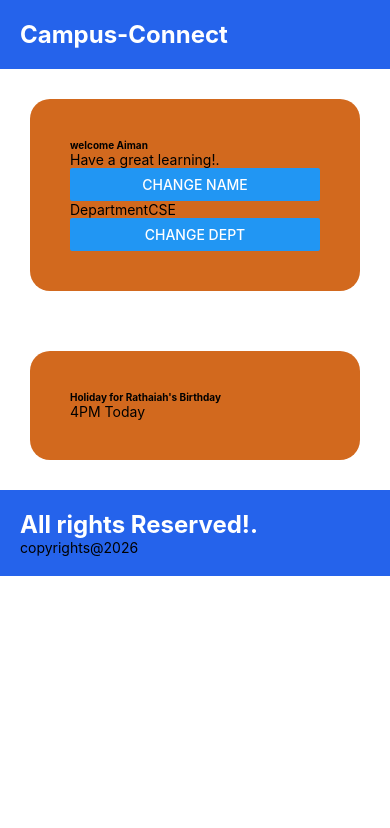
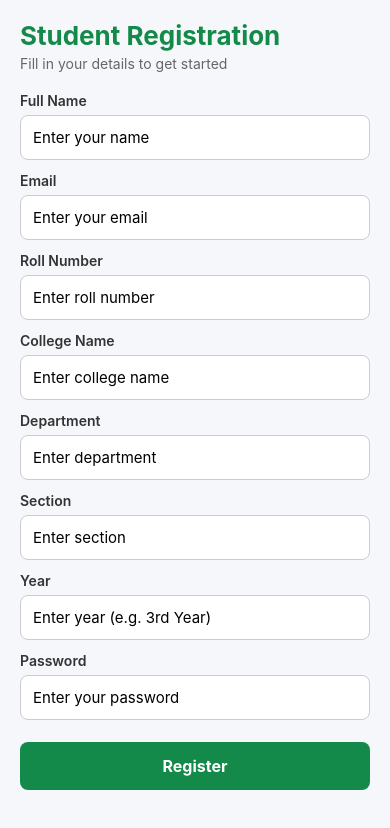
Before and after one commit to aimanarshiya/campus-connect, a React Native app: screen / in a window 390 px wide. Shown: the top 828 px of the page. Built offline with nearby package versions, Linux system fonts and the light colour scheme.

Commit message:
changes made in registration

```diff
--- a/App.js
+++ b/App.js
@@ -2,12 +2,15 @@ import { StatusBar } from 'expo-status-bar';
 import { StyleSheet, Text, View } from 'react-native';
 import { SafeAreaView } from 'react-native-web';
 import HomeScreen from './Screens/HomeScreen';
+import RegistrationScreen from './Screens/RegistrationScreen';
+import StudentForm from './components/StudentForm';
 
 
 export default function App(){
   return(
     <View>
-      <HomeScreen/>
+      <RegistrationScreen/>
+      {/* <HomeScreen/> */}
     </View>
   )
 }
--- /dev/null
+++ b/Screens/RegistrationScreen.js
@@ -0,0 +1,38 @@
+import { Text, ScrollView, StyleSheet, View } from "react-native";
+import StudentForm from "../components/StudentForm";
+
+export default function StudentRegistration(){
+    return(
+        <ScrollView style={styles.container} contentContainerStyle={styles.content}>
+            <View style={styles.header}>
+                <Text style={styles.title}>Student Registration</Text>
+                <Text style={styles.subtitle}>Fill in your details to get started</Text>
+            </View>
+            <StudentForm/>
+        </ScrollView>
+    )
+};
+
+const styles = StyleSheet.create({
+    container:{
+        flex:1,
+        backgroundColor:"#F5F7FA",
+    },
+    content:{
+        padding:20,
+        paddingBottom:40,
+    },
+    header:{
+        marginBottom:20,
+    },
+    title:{
+        fontSize:26,
+        fontWeight:"bold",
+        color:"#138a4a",
+        marginBottom:4,
+    },
+    subtitle:{
+        fontSize:14,
+        color:"#666666",
+    },
+})
--- /dev/null
+++ b/components/StudentForm.js
@@ -0,0 +1,178 @@
+import { View, Text, TextInput, TouchableOpacity, StyleSheet } from "react-native";
+import { useState } from "react";
+
+export default function StudentForm(){
+    const [userName, setUserName] = useState("");
+    const [email, setEmail] = useState("");
+    const [rollNumber, setRollNumber] = useState("");
+    const [collegeName, setCollegeName] = useState("");
+    const [department, setDepartment] = useState("");
+    const [section, setSection] = useState("");
+    const [year, setYear] = useState("");
+    const [userPass, setUserPass] = useState("");
+    const [submitted, setSubmitted] = useState(null);
+
+    function handleRegistration(){
+        if(!userName || !email || !rollNumber || !collegeName || !department || !section || !year || !userPass){
+            alert("Please fill all fields");
+            return;
+        }
+
+        setSubmitted({
+            userName, email, rollNumber, collegeName, department, branch, section, year
+        });
+
+        alert("Registration Successful");
+
+        setUserName("");
+        setEmail("");
+        setRollNumber("");
+        setCollegeName("");
+        setDepartment("");
+        setSection("");
+        setYear("");
+        setUserPass("");
+    };
+
+    return(
+        <View style={styles.form}>
+            <Text style={styles.label}>Full Name</Text>
+            <TextInput
+                style={styles.input}
+                value={userName}
+                placeholder="Enter your name"
+                onChangeText={setUserName}
+            />
+
+            <Text style={styles.label}>Email</Text>
+            <TextInput
+                style={styles.input}
+                value={email}
+                placeholder="Enter your email"
+                keyboardType="email-address"
+                autoCapitalize="none"
+                onChangeText={setEmail}
+            />
+
+            <Text style={styles.label}>Roll Number</Text>
+            <TextInput
+                style={styles.input}
+                value={rollNumber}
+                placeholder="Enter roll number"
+                keyboardType="numeric"
+                onChangeText={setRollNumber}
+            />
+
+            <Text style={styles.label}>College Name</Text>
+            <TextInput
+                style={styles.input}
+                value={collegeName}
+                placeholder="Enter college name"
+                onChangeText={setCollegeName}
+            />
+
+            <Text style={styles.label}>Department</Text>
+            <TextInput
+                style={styles.input}
+                value={department}
+                placeholder="Enter department"
+                onChangeText={setDepartment}
+            />
+
+
+
+            <Text style={styles.label}>Section</Text>
+            <TextInput
+                style={styles.input}
+                value={section}
+                placeholder="Enter section"
+                onChangeText={setSection}
+            />
+
+            <Text style={styles.label}>Year</Text>
+            <TextInput
+                style={styles.input}
+                value={year}
+                placeholder="Enter year (e.g. 3rd Year)"
+                onChangeText={setYear}
+            />
+
+            <Text style={styles.label}>Password</Text>
+            <TextInput
+                style={styles.input}
+                value={userPass}
+                placeholder="Enter your password"
+                secureTextEntry
+                onChangeText={setUserPass}
+            />
+
+            <TouchableOpacity style={styles.button} onPress={handleRegistration}>
+                <Text style={styles.buttonText}>Register</Text>
+            </TouchableOpacity>
+
+            {submitted && (
+                <View style={styles.previewBox}>
+                    <Text style={styles.previewTitle}>Registered Details</Text>
+                    <Text style={styles.previewText}>Name: {submitted.userName}</Text>
+                    <Text style={styles.previewText}>Email: {submitted.email}</Text>
+                    <Text style={styles.previewText}>Roll No: {submitted.rollNumber}</Text>
+                    <Text style={styles.previewText}>College: {submitted.collegeName}</Text>
+                    <Text style={styles.previewText}>Department: {submitted.department}</Text>
+                    <Text style={styles.previewText}>Section: {submitted.section}</Text>
+                    <Text style={styles.previewText}>Year: {submitted.year}</Text>
+                </View>
+            )}
+        </View>
+    )
+}
+
+const styles = StyleSheet.create({
+    form:{
+        gap:12,
+    },
+    label:{
+        fontSize:14,
+        fontWeight:"600",
+        color:"#333333",
+        marginBottom:-6,
+    },
+    input:{
+        borderWidth:1,
+        borderColor:"#CCCCCC",
+        borderRadius:8,
+        padding:12,
+        fontSize:15,
+        backgroundColor:"#FFFFFF",
+    },
+    button:{
+        backgroundColor:"#138a4a",
+        borderRadius:8,
+        padding:14,
+        alignItems:"center",
+        marginTop:10,
+    },
+    buttonText:{
+        color:"#FFFFFF",
+        fontSize:16,
+        fontWeight:"bold",
+    },
+    previewBox:{
+        marginTop:20,
+        padding:16,
+        backgroundColor:"#EAF7EF",
+        borderRadius:8,
+        borderWidth:1,
+        borderColor:"#138a4a",
+        gap:4,
+    },
+    previewTitle:{
+        fontSize:16,
+        fontWeight:"bold",
+        color:"#138a4a",
+        marginBottom:6,
+    },
+    previewText:{
+        fontSize:14,
+        color:"#333333",
+    },
+})
--- a/package.json
+++ b/package.json
@@ -9,12 +9,15 @@
     "web": "expo start --web"
   },
   "dependencies": {
+    "@react-navigation/native": "^7.3.14",
     "expo": "~54.0.35",
     "expo-status-bar": "~3.0.9",
     "react": "19.1.0",
     "react-dom": "19.1.0",
     "react-native": "0.81.5",
-    "react-native-web": "^0.21.0"
+    "react-native-screens": "~4.16.0",
+    "react-native-web": "^0.21.0",
+    "undefined": "react-native/screens"
   },
   "private": true
 }
```
Also changed, not shown: 1 other file (tests, documents, lock files or other folders).
